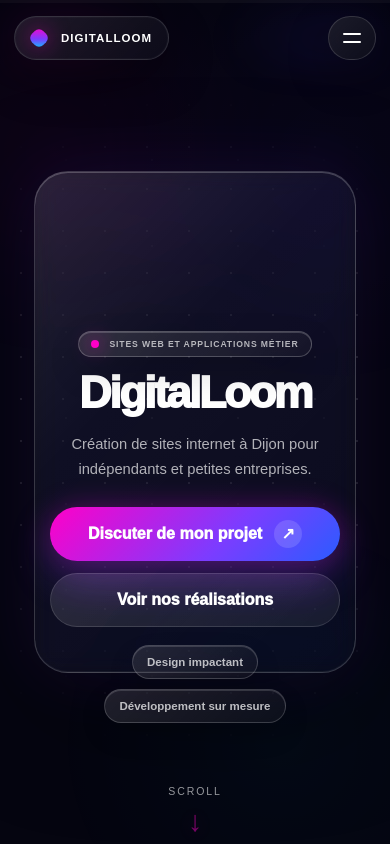
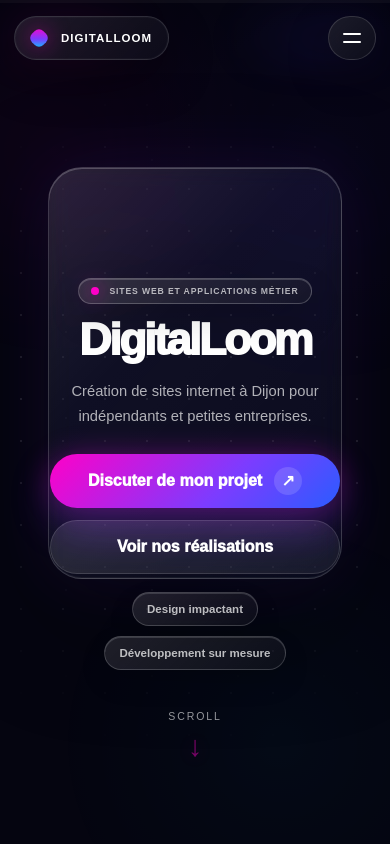
Before and after one commit to Reyden7/Portfolio2.0, a Next.js app in the folder qc-tech-portfolio/: page / in a window 390 px wide. Shown: the top 844 px of the page. Built offline with nearby package versions, Linux system fonts and the light colour scheme; no server answers.

Commit message:
Compact mobile hero card

```diff
--- a/qc-tech-portfolio/src/views/Home/Home.css
+++ b/qc-tech-portfolio/src/views/Home/Home.css
@@ -1969,8 +1969,8 @@
   /* Hero */
 
   .home-hero {
-    min-height: 100svh;
-    padding: 124px 20px 76px;
+    min-height: 92svh;
+    padding: 108px 20px 58px;
     overflow: hidden;
     padding-inline: 18px;
   }
@@ -1978,9 +1978,9 @@
   .home-hero::before {
    width: 100%;
   max-width: 320px;
-  height: min(68vh, 500px);
+  height: clamp(390px, 58vh, 440px);
   left: 50%;
-  top: 50%;
+  top: 48%;
   border-radius: 34px;
   transform: translate(-50%, -50%);
 }
@@ -1988,7 +1988,7 @@
 
 
  .home-hero__content {
-  margin-top: -18px;
+  margin-top: -76px;
   width: 100%;
   max-width: 320px;
   margin-inline: auto;
@@ -2049,7 +2049,7 @@
   }
 
   .home-hero__scroll {
-    bottom: 5px;
+    bottom: 12px;
   }
 
   .home-hero__scroll span {
@@ -2398,6 +2398,16 @@
 
   .home-hero {
     padding-inline: 18px;
+  }
+
+  .home-hero::before {
+    max-width: 292px;
+    height: clamp(372px, 56vh, 410px);
+  }
+
+  .home-hero__content {
+    max-width: 292px;
+    margin-top: -72px;
   }
 
   .home-hero__eyebrow {
```
